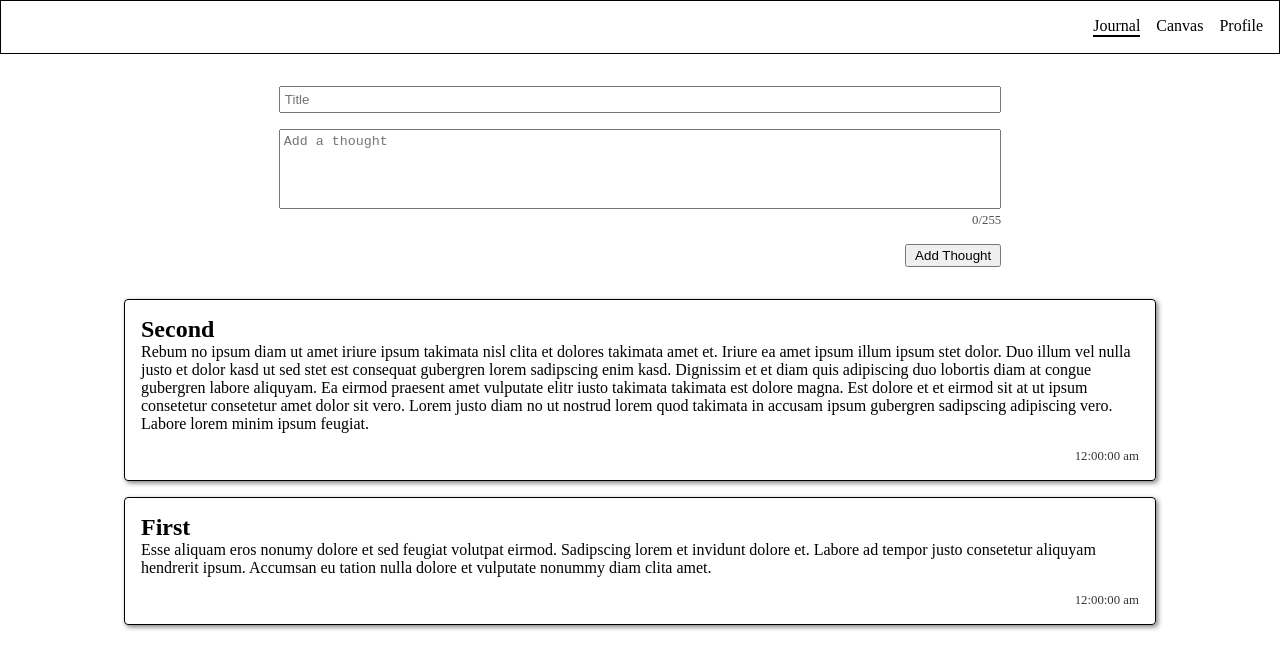
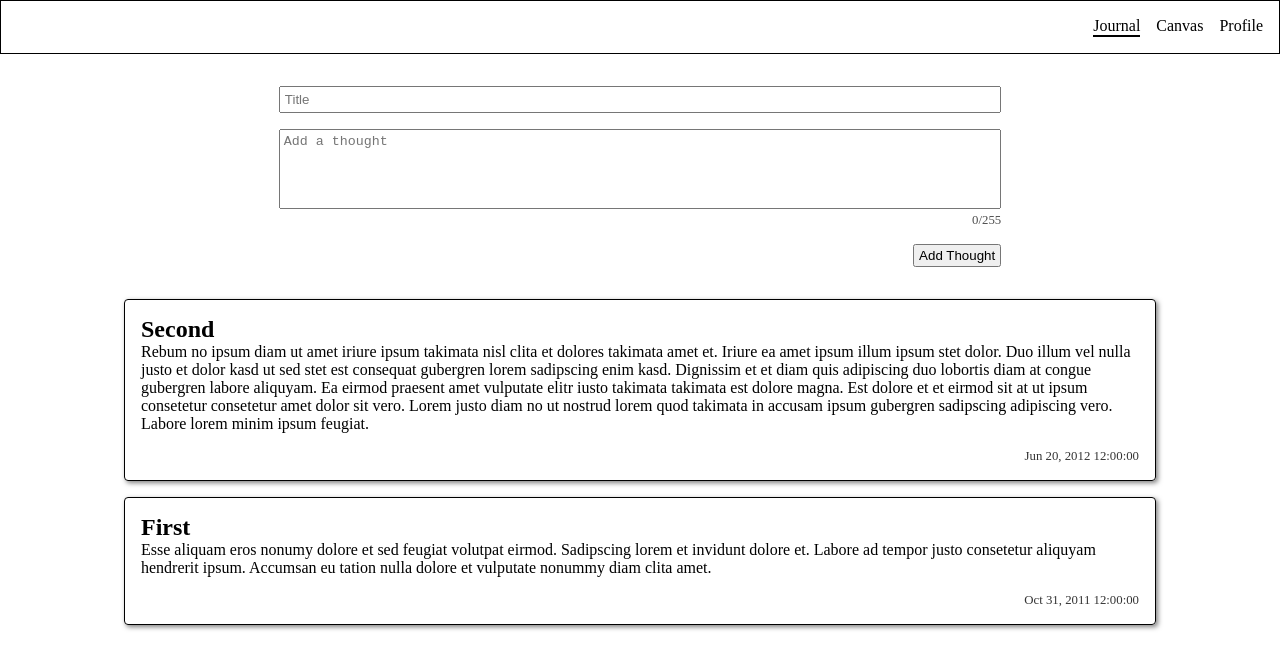
Before and after one commit to jekiquin/testing-collabpad, a React (Create React App) app: page /journal in a window 1280 px wide. Shown: the top 668 px of the page. Built offline with nearby package versions, Linux system fonts and the light colour scheme.

Commit message:
refactored addthought into thoughtinput

```diff
--- a/src/components/Thought/Thought.js
+++ b/src/components/Thought/Thought.js
@@ -3,13 +3,13 @@ import './Thought.scss';
 
 export default function Thought({ thoughtObj }) {
 	const { id, title, thought, timestamp } = thoughtObj;
-	console.log('timestamp', moment(timestamp).format('hh:mm:ss a'));
+	const displayTimestamp = moment(timestamp).format('MMM DD, YYYY hh:mm:ss');
 
 	return (
 		<article className="Thought" id={id}>
 			<h2>{title} </h2>
 			<p>{thought}</p>
-			<p className="Thought__timestamp">{moment(timestamp).format('hh:mm:ss a')}</p>
+			<p className="Thought__timestamp">{displayTimestamp}</p>
 		</article>
 	);
 }
--- a/src/components/ThoughtInput/ThoughtInput.js
+++ b/src/components/ThoughtInput/ThoughtInput.js
@@ -9,7 +9,7 @@ const MAXLENGTH = 255;
 export default function ThoughtInput() {
 	const [inputText, setInputText] = useState('');
 	const [inputTitle, setInputTitle] = useState('');
-	const [, setJournal] = useJournal();
+	const [journal, setJournal] = useJournal();
 
 	const handleSubmit = (e) => {
 		e.preventDefault();
@@ -34,9 +34,9 @@ export default function ThoughtInput() {
 	};
 
 	return (
-		<form className="AddThought" onSubmit={handleSubmit}>
+		<form className="ThoughtInput" onSubmit={handleSubmit}>
 			<input
-				className="AddThought__title"
+				className="ThoughtInput__title"
 				id="title"
 				type="text"
 				placeholder="Title"
@@ -46,18 +46,17 @@ export default function ThoughtInput() {
 			/>
 			<textarea
 				id="thought"
-				className="AddThought__input"
+				className="ThoughtInput__input"
 				placeholder="Add a thought"
 				maxLength={MAXLENGTH}
 				value={inputText}
 				onChange={handleOnChange(setInputText)}
 				required></textarea>
-			<p className="AddThought__counter">
+			<p className="ThoughtInput__counter">
 				{inputText.length}/{MAXLENGTH}
 			</p>
-			<button className="AddThought__submit" type="submit">
-				Add Thought
-			</button>
+
+			<input className="ThoughtInput__button" type="submit" value="Add Thought" />
 		</form>
 	);
 }
--- a/src/components/ThoughtInput/ThoughtInput.scss
+++ b/src/components/ThoughtInput/ThoughtInput.scss
@@ -1,4 +1,4 @@
-.AddThought {
+.ThoughtInput {
 	width: 70%;
 	margin: 0 auto;
 	display: flex;
@@ -15,11 +15,11 @@
 		padding: 0.25rem;
 	}
 
-	&__submit {
+	&__button {
 		margin-top: 1rem;
-		width: max-content;
-		padding: 0.125rem 0.5rem;
 		align-self: flex-end;
+		padding: 0.125rem 0.25rem;
+		cursor: pointer;
 	}
 
 	&__counter {
```
